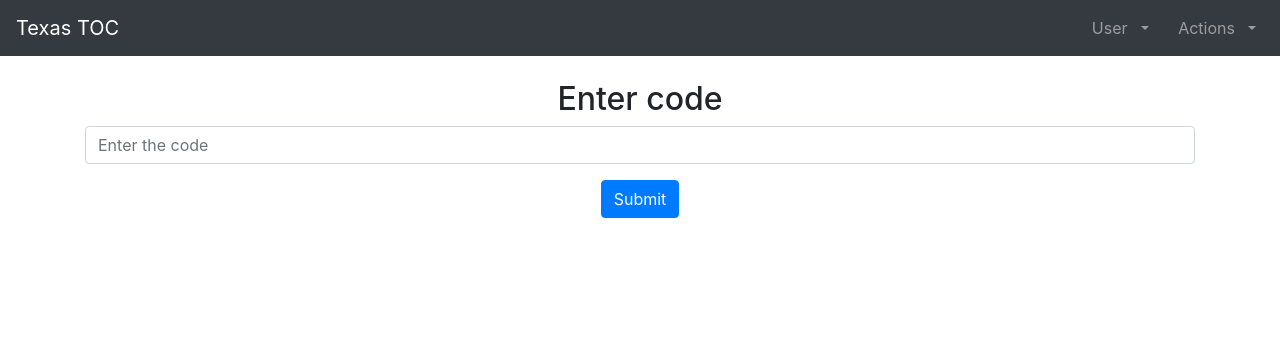
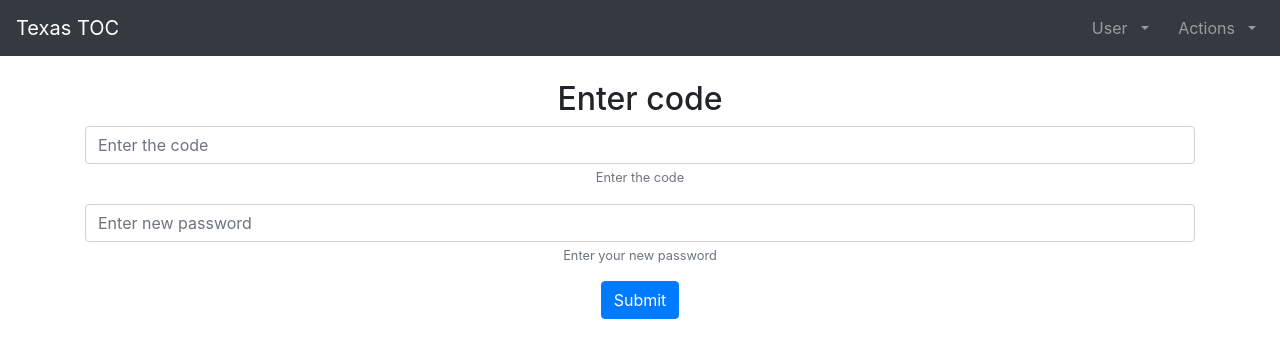
Before and after one commit to gpratte/texastoc-v2-react-redux, a React (Create React App) app: page /login/code in a window 1280 px wide. Shown: the top 358 px of the page. Built offline with nearby package versions, Linux system fonts and the light colour scheme.

Commit message:
reset by providing the code and new password

```diff
--- a/src/login/components/ForgotPasswordCode.jsx
+++ b/src/login/components/ForgotPasswordCode.jsx
@@ -2,11 +2,13 @@ import React from 'react'
 import Form from 'react-bootstrap/Form';
 import Button from 'react-bootstrap/Button';
 import {shouldRedirect, redirect} from '../../utils/util';
+import {resetPassword} from "../loginClient";
 
 class ForgotPasswordCode extends React.Component {
 
   reset = (e) => {
     e.preventDefault();
+    resetPassword(e.target.elements.codeId.value, e.target.elements.passwordId.value)
   }
 
   render() {
@@ -22,6 +24,15 @@ class ForgotPasswordCode extends React.Component {
         <Form onSubmit={this.reset}>
           <Form.Group>
             <Form.Control type="text" id={'codeId'} placeholder="Enter the code"/>
+            <Form.Text className="text-muted">
+              Enter the code
+            </Form.Text>
+          </Form.Group>
+          <Form.Group>
+            <Form.Control type="password" id={'passwordId'} placeholder="Enter new password"/>
+            <Form.Text className="text-muted">
+              Enter your new password
+            </Form.Text>
           </Form.Group>
           <Button variant="primary" type="submit">
             Submit
--- a/src/login/loginClient.js
+++ b/src/login/loginClient.js
@@ -26,3 +26,23 @@ export function forgot(email) {
       leagueStore.dispatch({type: API_ERROR, message: error.toString()})
     });
 }
+
+export function resetPassword(code, password) {
+  API.post('/password/reset', {code, password}, {
+    headers: {
+      'Content-Type': 'application/vnd.texastoc.password-reset+json'
+    }
+  })
+    .then(result => {
+      leagueStore.dispatch({type: REDIRECT, to: '/login'})
+    })
+    .catch(function (error) {
+      let message;
+      if (error.response && error.response.status && error.response.status === 404) {
+        message = "Code not found";
+      } else {
+        message = error.message ? error.message : error.toString();
+      }
+      leagueStore.dispatch({type: API_ERROR, message: message})
+    });
+}
```
Also changed, not shown: 1 other file (tests, documents, lock files or other folders).
